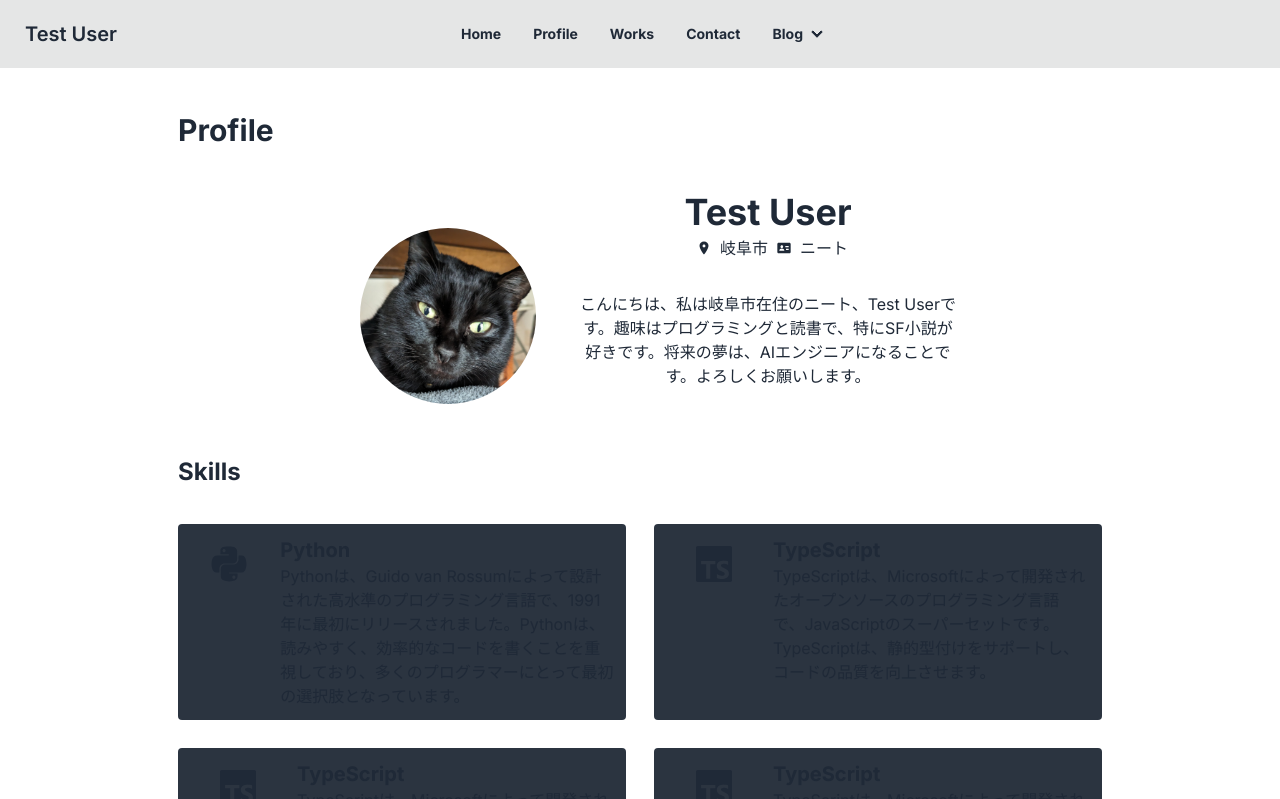
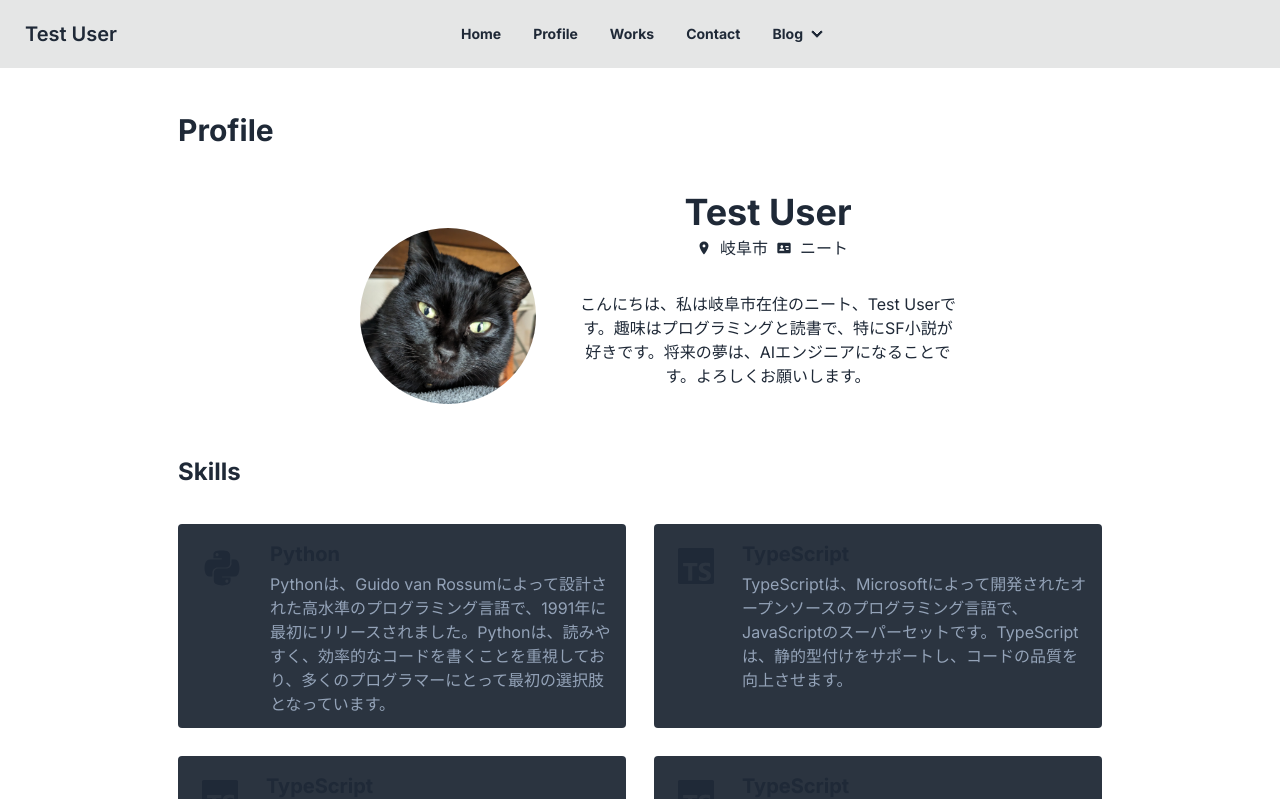
Before and after one commit to Milix-M/milix-m_tempest, a Next.js app in the folder web/: page /profile in a window 1280 px wide. Shown: the top 799 px of the page. Built offline with nearby package versions, Linux system fonts and the light colour scheme.

Commit message:
fix design

```diff
--- a/web/src/components/Skills/Skills.tsx
+++ b/web/src/components/Skills/Skills.tsx
@@ -7,13 +7,13 @@ type SkillsProps = {
 const Skills: React.FC<SkillsProps> = ({ title, description, icon }) => {
   return (
     <div className='max-w-md bg-neutral p-3 rounded'>
-      <div className='flex'>
-        <div className='mr-3 rounded-md aspect-square w-full max-h-14 flex justify-center items-center'>
-          {icon}
+      <div className='flex h-full w-full'>
+        <div className='rounded-md mr-4 items-center'>
+          <div className='justify-center items-center flex p-3 rounded'>{icon}</div>
         </div>
         <div>
-          <h2 className='text-xl font-bold'>{title}</h2>
-          <p className='break-words'>{description}</p>
+          <h2 className='text-xl font-bold my-1'>{title}</h2>
+          <p className='break-words text-slate-400'>{description}</p>
         </div>
       </div>
     </div>
```
